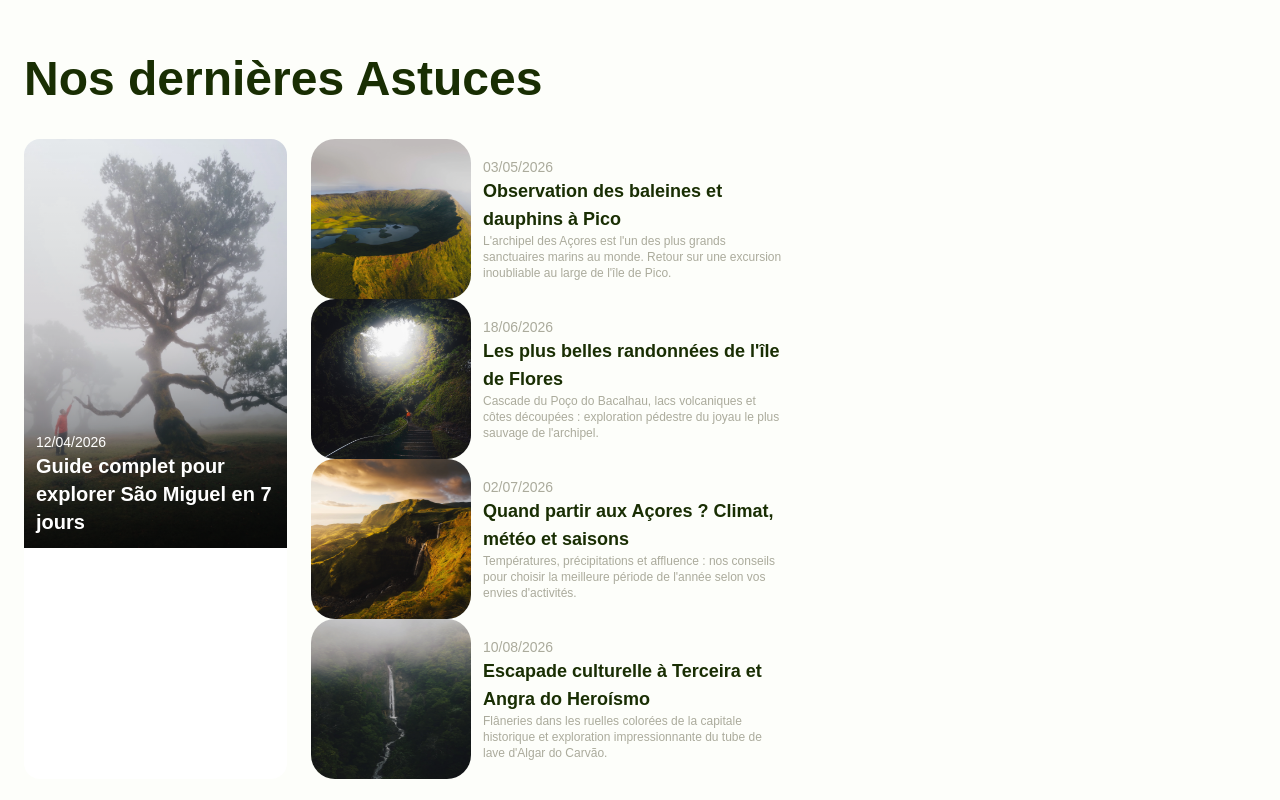
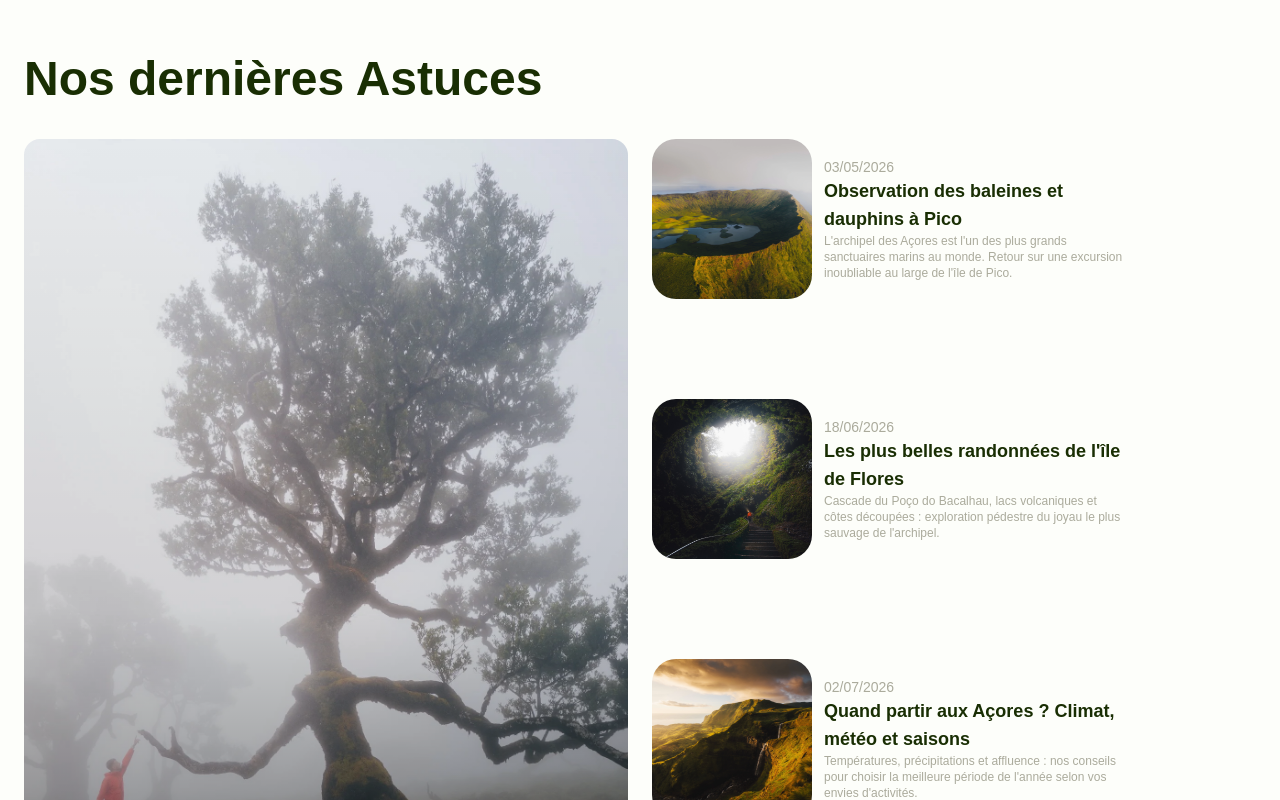
Before and after one commit to ElPotatoCorp/tp-01-tailwindcss, a React (Vite) app: page / in a window 1280 px wide. Shown: the part 3880-4680 px from the top of the page. Built offline with nearby package versions, Linux system fonts and the light colour scheme; a web font is replaced by a local one.

Commit message:
Use grid because I wasn't

```diff
--- a/src/components/sections/blog.tsx
+++ b/src/components/sections/blog.tsx
@@ -6,13 +6,14 @@ import { Heading } from "../heading";
 
 export const Blog: FC = function () {
   return (
-    <div className="flex flex-col gap-6 w-[72%] my-section">
+    <div className="flex flex-col gap-6 my-section">
       <Heading as="h2" size="lg">Nos dernières Astuces</Heading>
 
-      <div className="flex flex-row gap-6">
+      <div className="grid grid-cols-1 md:grid-cols-2 gap-6 items-start">
         <BlogComponent blog={BLOG_ARTICLES[0]} />
-        <div className="flex flex-col justify-between">
-          {BLOG_ARTICLES.map((blog, idx) => idx != 0 ? <FeaturedArticle key={idx} article={blog} /> : null)}
+
+        <div className="flex flex-col gap-6 h-full justify-between">
+          {BLOG_ARTICLES.map((article, idx) => idx !== 0 ? <FeaturedArticle key={idx} article={article} /> : null)}
         </div>
       </div>
     </div>
```
